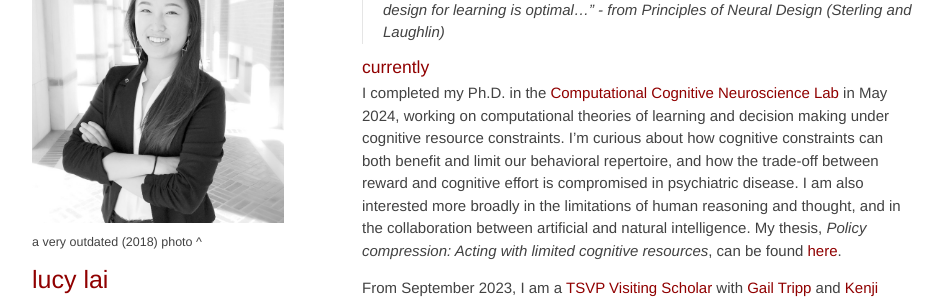
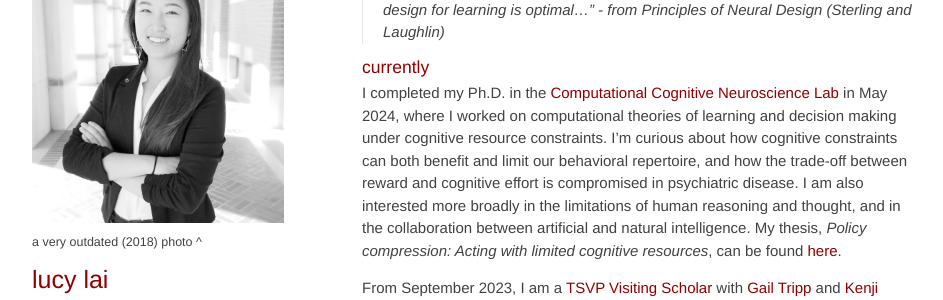
Before and after one commit to lucylai96/lucylai96.github.io, a Jekyll site: the page built from research.md, in a window 1280 px wide and 1309 px high. Shown: the part 129-429 px from the top of the window, without its empty margins (168-1111 px from the left). Built offline with Jekyll 4.4.1, drawn with Linux system fonts in a browser that asks for light colours; our own code applies the rules of GitHub Pages for plain Markdown files.

Commit message:
Update research.md

```diff
--- a/research.md
+++ b/research.md
@@ -5,7 +5,7 @@
 > "All animals suffer unhappiness because learning is design, and this particular design for learning is optimal..."  - from Principles of Neural Design (Sterling and Laughlin)
 
 ### currently
-I completed my Ph.D. in the [Computational Cognitive Neuroscience Lab](http://gershmanlab.com/index.html){:target="_blank"} in May 2024, working on computational theories of learning and decision making under cognitive resource constraints. I’m curious about how cognitive constraints can both benefit and limit our behavioral repertoire, and how the trade-off between reward and cognitive effort is compromised in psychiatric disease. I am also interested more broadly in the limitations of human reasoning and thought, and in the collaboration between artificial and natural intelligence. My thesis, _Policy compression: Acting with limited cognitive resources_, can be found <a href="https://dash.harvard.edu/handle/1/37378979" target="_blank">here</a>.
+I completed my Ph.D. in the [Computational Cognitive Neuroscience Lab](http://gershmanlab.com/index.html){:target="_blank"} in May 2024, where I worked on computational theories of learning and decision making under cognitive resource constraints. I’m curious about how cognitive constraints can both benefit and limit our behavioral repertoire, and how the trade-off between reward and cognitive effort is compromised in psychiatric disease. I am also interested more broadly in the limitations of human reasoning and thought, and in the collaboration between artificial and natural intelligence. My thesis, _Policy compression: Acting with limited cognitive resources_, can be found <a href="https://dash.harvard.edu/handle/1/37378979" target="_blank">here</a>.
 
 From September 2023, I am a [TSVP Visiting Scholar](https://groups.oist.jp/tsvp){:target="_blank"} with [Gail Tripp](https://groups.oist.jp/hdnu){:target="_blank"} and [Kenji Doya](https://groups.oist.jp/ncu){:target="_blank"} at the beautiful [Okinawa Institute of Science and Technology](https://oist.jp){:target="_blank"}.
 
```
